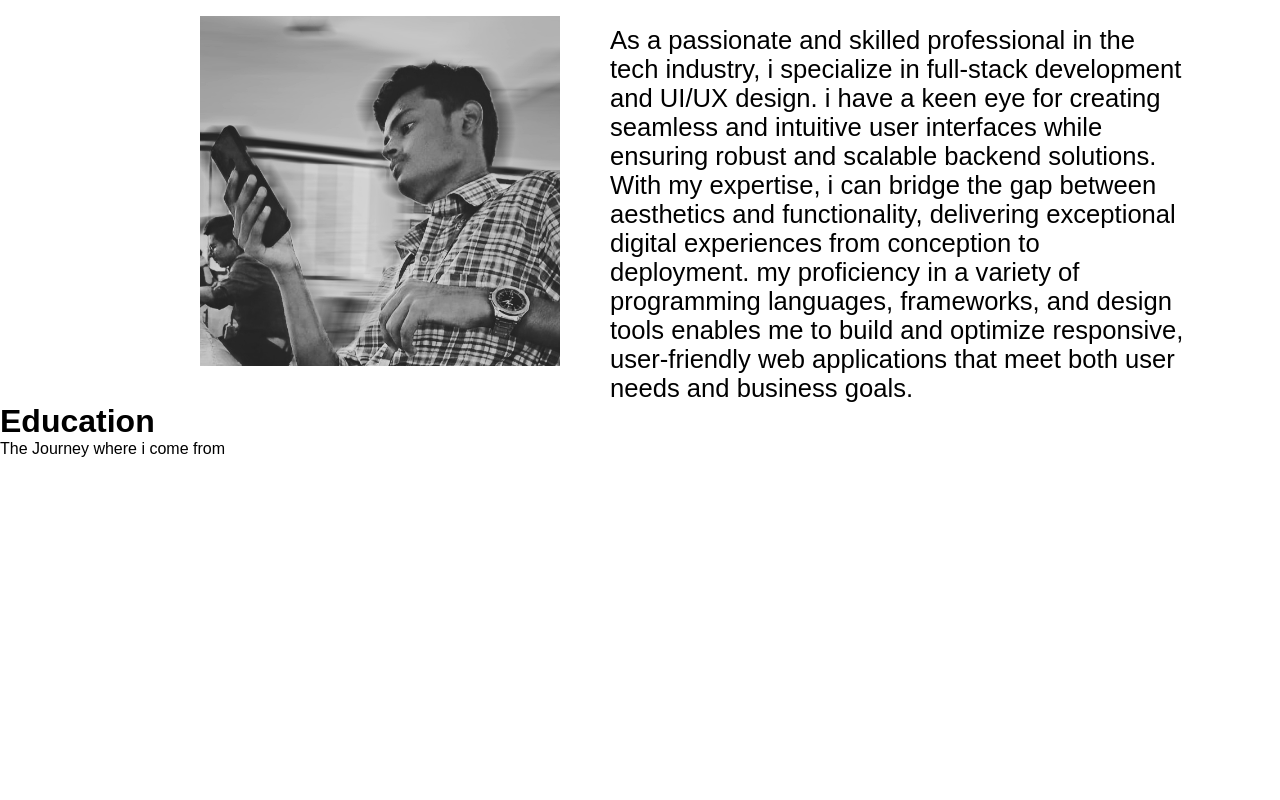
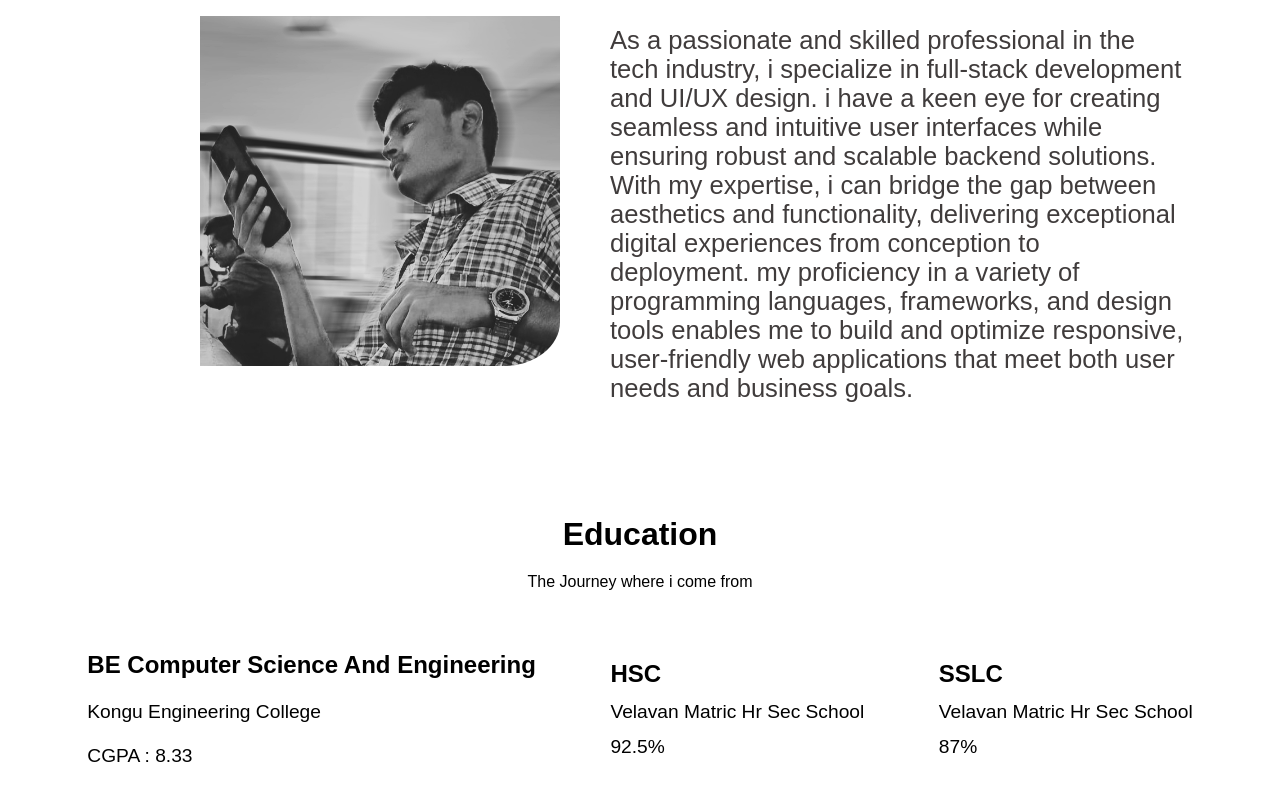
Before and after one commit to Santhosh-Shanmugam/Portfolio, a React (Vite) app in the folder Portfolio/: page /home in a window 1280 px wide. Shown: the part 1470-2270 px from the top of the page. Before the commit the page ends 1928 px from the top, so only its background shows below. Built offline with nearby package versions, Linux system fonts and the light colour scheme.

Commit message:
third commit

```diff
--- a/Portfolio/index.html
+++ b/Portfolio/index.html
@@ -2,11 +2,10 @@
 <html lang="en">
   <head>
     <meta charset="UTF-8" />
-    <link rel="icon" type="image/svg+xml" href="/vite.svg" />
     <link href='https://unpkg.com/boxicons@2.1.4/css/boxicons.min.css' rel='stylesheet'>
     <link rel="stylesheet" href="https://unicons.iconscout.com/release/v4.0.8/css/line.css">
     <meta name="viewport" content="width=device-width, initial-scale=1.0" />
-    <title>Vite + React</title>
+    <title>Santhosh Shanmugam</title>
   </head>
   <body>
     <div id="root"></div>
--- a/Portfolio/src/Pages/components/Education.jsx
+++ b/Portfolio/src/Pages/components/Education.jsx
@@ -5,6 +5,26 @@ const Education = () => {
     <div className='Edu'>
        <h1 className='Edu_title'>Education</h1>
        <p className='Edu_description'>The Journey where i come from </p>
+       <div className='Edu_sec'>
+            <div className='Edu_clg'>
+                <i></i>
+                <h2 className='clg'>BE Computer Science And Engineering</h2>
+                <p className='clg_des'>Kongu Engineering College</p>
+                <p className='edu_per'>CGPA : 8.33</p>
+            </div>
+            <div className='Edu_sch'>
+                <i></i>
+                <h2 className='sch'>HSC</h2>
+                <p className='sch_des'>Velavan Matric Hr Sec School</p>
+                <p className='edu_per'>92.5%</p>
+            </div>
+            <div className='Edu_sch'>
+                <i></i>
+                <h2 className='sch'>SSLC</h2>
+                <p className='sch_des'>Velavan Matric Hr Sec School</p>
+                <p className='edu_per'>87%  </p>
+            </div>
+       </div>
     </div>
   )
 }
--- a/Portfolio/src/Pages/components/Header.jsx
+++ b/Portfolio/src/Pages/components/Header.jsx
@@ -3,7 +3,7 @@ const Header = () => {
   return (
     <>
        <nav className='navlinks'>
-        <div className='name'>Santhosh</div>
+        <div className='name'>Santhosh Shanmugam</div>
         <div>
           <ul className='ul'>
             <li><a href='#home'>Home</a></li>
--- a/Portfolio/src/Pages/css/About.style.css
+++ b/Portfolio/src/Pages/css/About.style.css
@@ -27,6 +27,7 @@
     border: 50%;
     height: 350px;
     width: 360px;
+    border-radius: 10%;
 }
 .info_about{
     padding-top: 100px;
@@ -34,4 +35,28 @@
     width: 45%;
     height: 45%;
     font-size: 1.6rem;
+    color: rgb(64, 60, 60);
 }
+.Edu{
+    padding-top: 8%;
+}
+.Edu_title , .Edu_description{
+    justify-content: center;
+    align-items: center;
+    display: flex;
+    padding: 10px;
+}
+.Edu_description{
+    font-size: 1.5 rem;
+}
+
+.Edu_sec{
+    padding: 50px;
+    justify-content: space-around;
+    align-items: center;
+    display: flex;
+}
+ .clg_des , .sch_des , .edu_per{
+    padding-top: 5%;
+    font-size: 1.2rem;
+}
```
